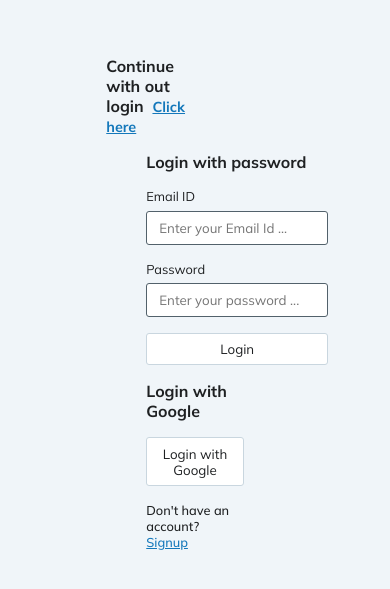
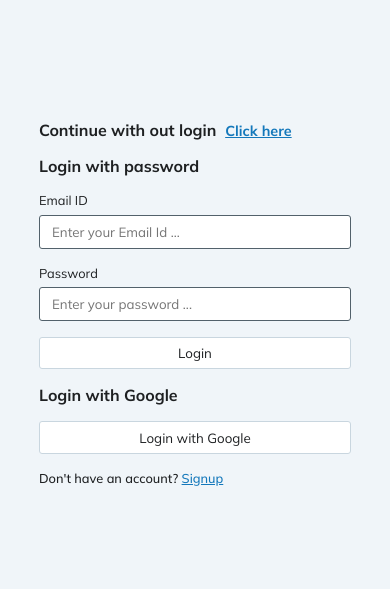
Before and after one commit to GOKULBS0023/quizardry-interactive-quiz, a React (Create React App) app: page /login in a window 390 px wide. Shown: the part 119-708 px from the top of the page. Built offline with nearby package versions, Linux system fonts and the light colour scheme; no server answers; a web font is replaced by a local one.

Commit message:
Fix Auth page Media Query

```diff
--- a/src/Components/Pages/Auth/Auth.module.css
+++ b/src/Components/Pages/Auth/Auth.module.css
@@ -19,3 +19,8 @@
     transform: translateX(-5rem);
     margin-bottom: 2rem;
 }
+@media only screen and (max-width: 500px) {
+    .back__to-home{
+        transform: translateX(0);
+    }
+  }
--- a/src/Components/Pages/Auth/AuthPageWrapper/AuthPageWrapper.module.css
+++ b/src/Components/Pages/Auth/AuthPageWrapper/AuthPageWrapper.module.css
@@ -3,6 +3,29 @@
   display: flex;
   flex-direction: column;
   justify-content: center;
-  width: 25vw;
+  width: 30vw;
   margin: auto;
 }
+
+@media only screen and (max-width: 1100px) {
+  .wrapper {
+    width: 40vw;
+  }
+}
+@media only screen and (max-width: 900px) {
+  .wrapper {
+    width: 55vw;
+  }
+}
+
+@media only screen and (max-width: 700px) {
+  .wrapper {
+    width: 70vw;
+  }
+}
+
+@media only screen and (max-width: 500px) {
+  .wrapper {
+    width: 80vw;
+  }
+}
```
